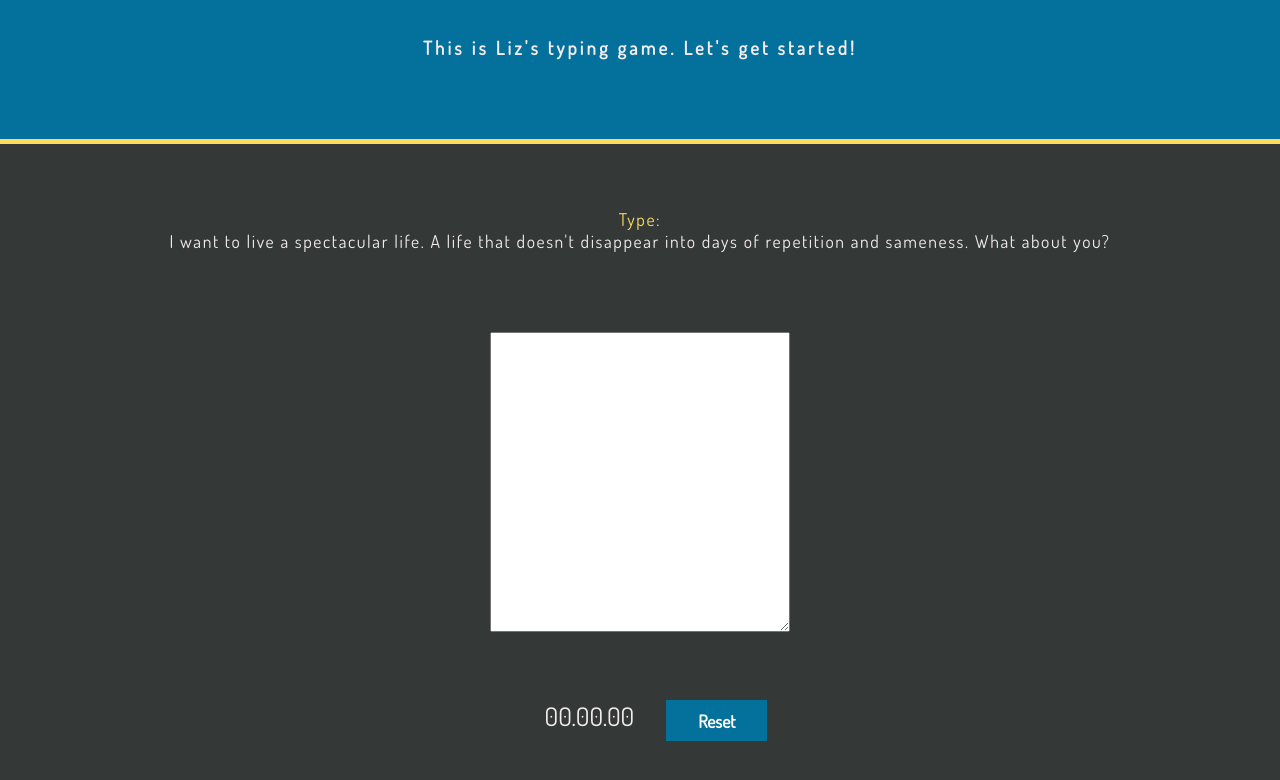
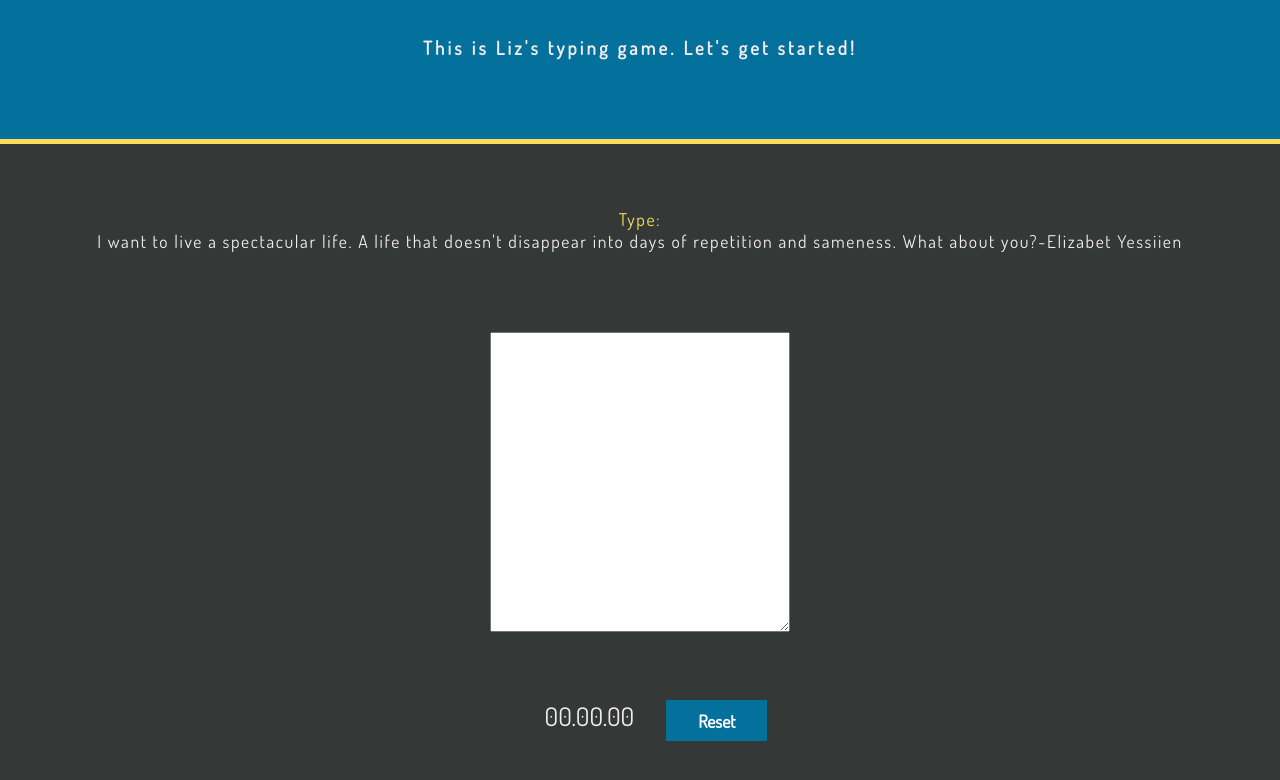
Before and after one commit to Elizabet-codes/typing-game, a plain HTML site: page index.html in a window 1280 px wide. Drawn offline with Linux system fonts and the light colour scheme.

Commit message:
edited text

```diff
--- a/index.html
+++ b/index.html
@@ -15,7 +15,7 @@
         </div>
         <div class="type-text">
             <span>Type:</span>
-            <p class="actual-text">I want to live a spectacular life. A life that doesn't disappear into days of repetition and sameness. What about you?</p>
+            <p class="actual-text">I want to live a spectacular life. A life that doesn't disappear into days of repetition and sameness. What about you?-Elizabet Yessiien</p>
         </div>
         <div class="input-container">
             <textarea name="text" id="textArea" rows="6" plcaeholder="type here"></textarea>
```
